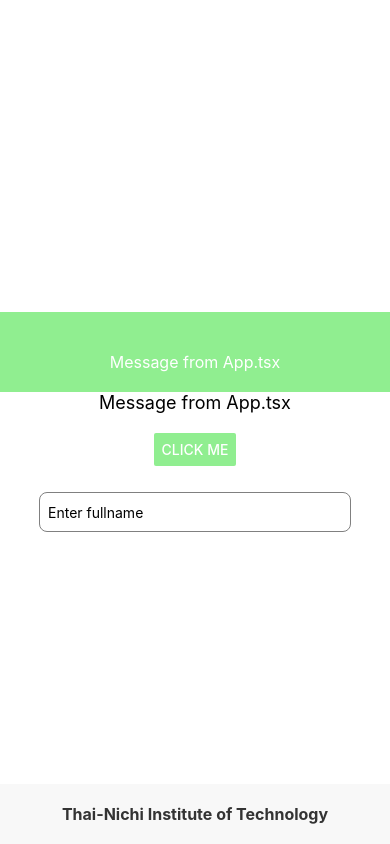
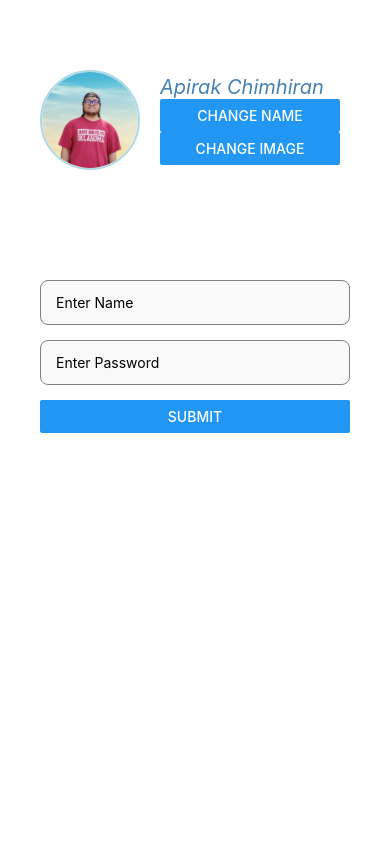
Before and after one commit to Emperor13/reactNativeTNI, a React Native app: screen / in a window 390 px wide. Built offline with nearby package versions, Linux system fonts and the light colour scheme.

Commit message:
practice3 login interface

```diff
--- a/App.tsx
+++ b/App.tsx
@@ -1,54 +1,16 @@
-import React, { useState, useEffect } from "react";
-import { StyleSheet, View, TextInput, Alert, Text } from "react-native";
-import { stylesPractice } from "./styles/styles";
+import { View, Text } from 'react-native'
+import React from 'react'
+import ProfileScreen from './components/ProfileScreen'
+import UseEffectExample from './components/UseEffectExample'
+import Login from './components/Login'
 
-//import components
-import AppFooter from "./components/AppFooter";
-import AppHeader from "./components/AppHeader";
-import Content from "./components/Content";
-
-export default function App(): React.JSX.Element {
-  const [fName, setfName] = useState("");
-  const [msg, setMsg] = useState("Message from App.tsx");
-  const [footerMsg, setFooterMsg] = useState(
-    "Thai-Nichi Institute of Technology"
-  );
-
-  const handleBtnClick = () => {
-    Alert.alert("Hello", `Input your fullname : ${fName}`);
-  }
-
-  useEffect(() => {
-    console.log("Component has mounted...");
-  }, []);
-
-  useEffect(() => {
-    console.log(`Fullname has been changed to : ${fName}`);
-  }, [fName]); //run when fName changes
-
+const App = (): React.JSX.Element => {
   return (
-    <View style={styles.container}>
-      <AppHeader fName={fName} msg={msg} />
-
-      <Content msg={msg} onButtonClick={handleBtnClick}/>
-      <AppFooter tni={footerMsg} />
-      <View style={{ alignItems: "center", marginTop: 10}}>
-      <Text >{fName}</Text>
-        <TextInput
-          style={stylesPractice.input}
-          placeholder="Enter fullname"
-          value={fName}
-          onChangeText={setfName}
-        />
-      </View>
+    <View>
+      <ProfileScreen/>
+      <Login/>
     </View>
-  );
+  )
 }
 
-const styles = StyleSheet.create({
-  container: {
-    flex: 1,
-    backgroundColor: "#fff",
-    justifyContent: "center",
-  },
-});
+export default App
--- /dev/null
+++ b/components/Login.tsx
@@ -0,0 +1,17 @@
+import { View, Text, TextInput, Button } from "react-native";
+import React from "react";
+
+import { stylesLogin } from "../styles/styles";
+const Login = () => {
+  return (
+    <View style={{marginLeft: 20, marginRight: 20, marginBottom: 20}}>
+      <View style={stylesLogin.container}>
+        <TextInput style={stylesLogin.input} placeholder="Enter Name" />
+        <TextInput style={stylesLogin.input} placeholder="Enter Password" />
+        <Button title="SUBMIT"/>
+      </View>
+    </View>
+  );
+};
+
+export default Login;
--- a/styles/styles.ts
+++ b/styles/styles.ts
@@ -56,16 +56,14 @@ const stylesPractice = StyleSheet.create({
   },
   input: {
     height: 40,
-    borderColor: 'gray',
+    borderColor: "gray",
     borderWidth: 1,
     marginTop: 16,
     paddingHorizontal: 8,
-    width: '80%',
+    width: "80%",
     borderRadius: 8,
-},
-
+  },
 });
-
 
 const stylesProfile = StyleSheet.create({
   container: {
@@ -100,6 +98,36 @@ const stylesProfile = StyleSheet.create({
     width: 180,
     marginLeft: 20,
   },
+  input: {
+    height: 40,
+    borderColor: "gray",
+    borderWidth: 1,
+    marginTop: 16,
+    paddingHorizontal: 8,
+    width: "80%",
+    borderRadius: 8,
+  },
+});
+const stylesLogin = StyleSheet.create({
+  container: {
+    justifyContent: "center",
+    padding: 20,
+    marginTop: 50,
+    backgroundColor: "#ffffff", // ต้งัค่าสีพ้ืนหลงัเป็นสีขาว
+    borderRadius: 10, // เพิ่มความมนให้กบัขอบคอนเทนเนอร์
+    elevation: 10, // เพิ่มเงาให้กบัคอนเทนเนอร์(เฉพาะ Android)
+    width: "100%", // ต้งัความกวา้งของ container ให้เต็มหน้าจอ
+    shadowColor: "#4682b4",
+  },
+  input: {
+    height: 45, // เพิ่มความสูงของ TextInput
+    borderColor: "gray", // เปลี่ยนสีขอบเป็นสีเทาอ่อน
+    borderWidth: 1,
+    borderRadius: 8, // เพิ่มความมนให้กบัขอบ TextInput
+    marginBottom: 15, // เพิ่มระยะห่างดา้นล่างระหวา่ ง TextInput
+    paddingHorizontal: 15, // เพิ่มระยะห่างภายใน TextInput
+    backgroundColor: "#f9f9f9", // ต้งัค่าสีพ้ืนหลงัของ TextInput
+  },
 });
 
-export { stylesProfile, stylesPractice };
+export { stylesProfile, stylesPractice, stylesLogin };
```
Also changed, not shown: App3.tsx (added, +54 -0 lines).
